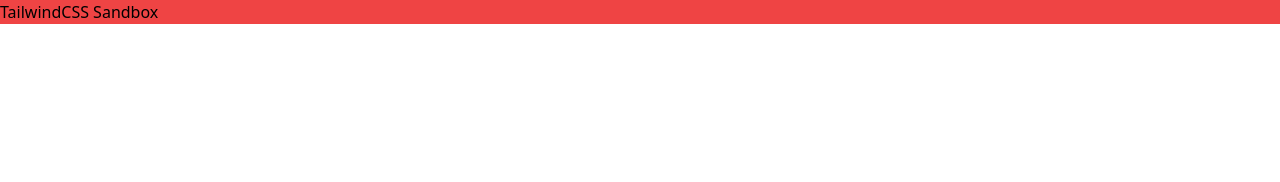
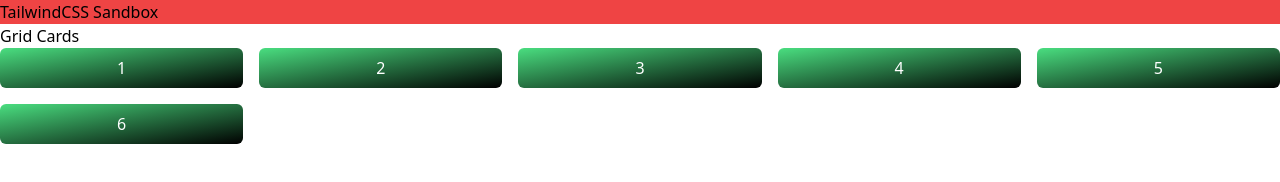
Before and after one commit to ephcoding/tailwindcss-sandbox, a website: page index.html in a window 1280 px wide. Drawn offline with Linux system fonts and the light colour scheme.

Commit message:
init project

```diff
--- a/index.html
+++ b/index.html
@@ -8,5 +8,41 @@
 	</head>
 	<body>
 		<h1 class="bg-red-500">TailwindCSS Sandbox</h1>
+
+		<h2>Grid Cards</h2>
+		<div
+			class="grid gap-4 grid-cols-1 sm:grid-cols-2 md:grid-cols-3 lg:grid-cols-4 xl:grid-cols-5 2xl:grid-cols-6"
+		>
+			<div
+				class="bg-gradient-to-br from-green-400 to-black h-10 text-center rounded-md text-white flex items-center justify-center"
+			>
+				1
+			</div>
+			<div
+				class="bg-gradient-to-br from-green-400 to-black h-10 text-center rounded-md text-white flex items-center justify-center"
+			>
+				2
+			</div>
+			<div
+				class="bg-gradient-to-br from-green-400 to-black h-10 text-center rounded-md text-white flex items-center justify-center"
+			>
+				3
+			</div>
+			<div
+				class="bg-gradient-to-br from-green-400 to-black h-10 text-center rounded-md text-white flex items-center justify-center"
+			>
+				4
+			</div>
+			<div
+				class="bg-gradient-to-br from-green-400 to-black h-10 text-center rounded-md text-white flex items-center justify-center"
+			>
+				5
+			</div>
+			<div
+				class="bg-gradient-to-br from-green-400 to-black h-10 text-center rounded-md text-white flex items-center justify-center"
+			>
+				6
+			</div>
+		</div>
 	</body>
 </html>
--- a/tailwind.config.js
+++ b/tailwind.config.js
@@ -1,6 +1,7 @@
 /** @type {import('tailwindcss').Config} */
 module.exports = {
 	content: ["./*.html"],
+	darkMode: "class",
 	theme: {
 		extend: {},
 	},
```
Also changed, not shown: css/tailwind.css.
